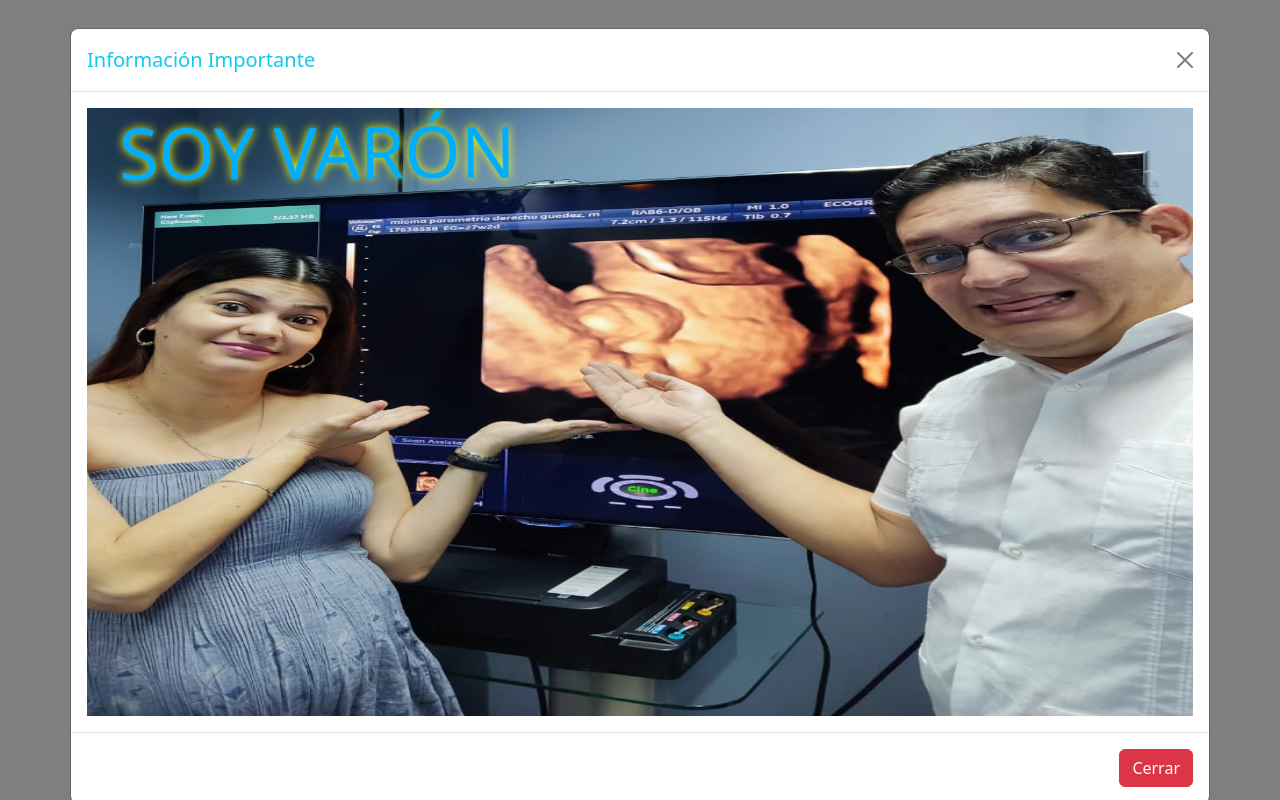
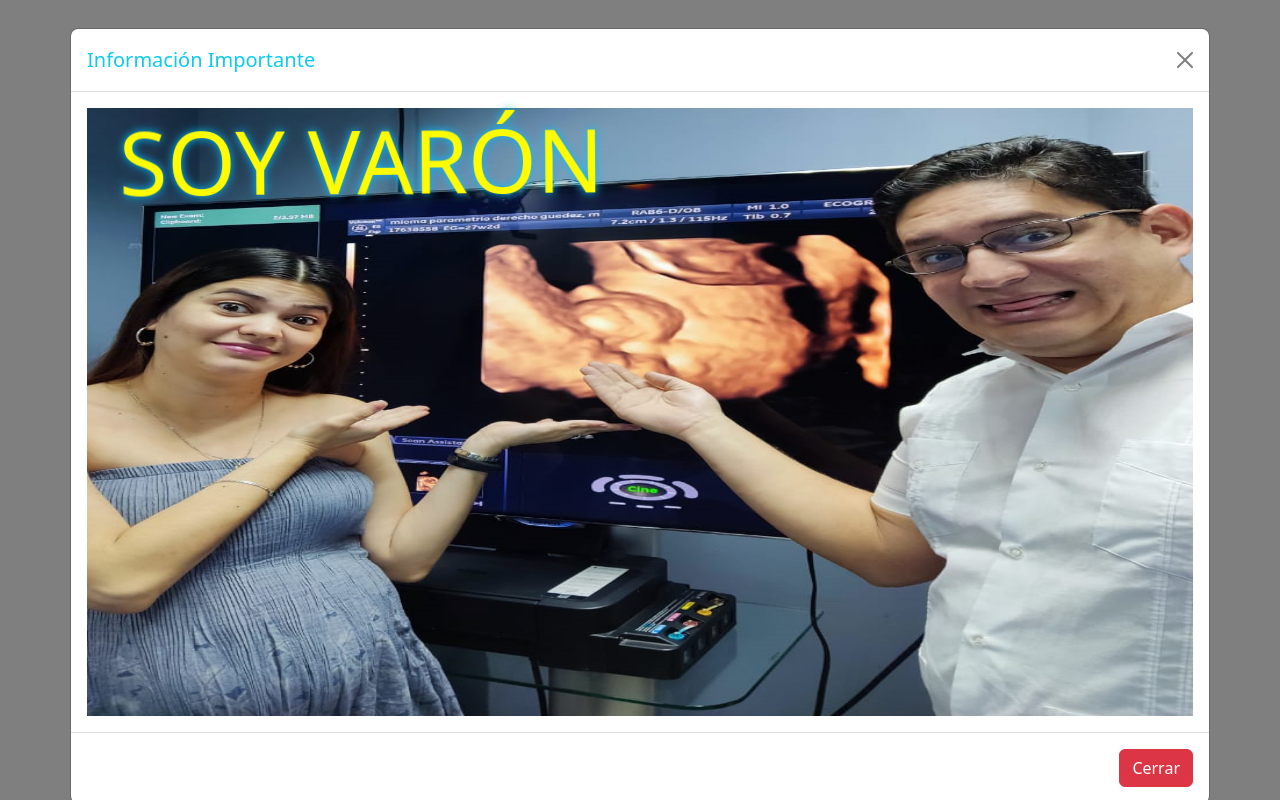
Before and after one commit to AvilaPro/pelibe, a plain HTML site: page index.html in a window 1280 px wide. Both pictures are taken after a click on the button "Iniciar". Drawn offline with nearby package versions, Linux system fonts and the light colour scheme.

Commit message:
second commit

```diff
--- a/index.html
+++ b/index.html
@@ -59,7 +59,7 @@
           <button type="button" class="btn-close" data-bs-dismiss="modal" aria-label="Close"></button>
         </div>
         <div class="modal-body" style="height: 80vh;">
-          <h1 style="position: absolute; left: 50px; font-size: 4.5rem; color: #00aeff; text-shadow: 0 0 10px yellow; animation: myAnim 3s ease-in-out 0s 100 normal forwards;">SOY VARÓN</h1>
+          <h1 style="position: absolute; left: 50px; font-size: 5.5rem; color: #fffb00; text-shadow: 0 0 10px rgb(0, 191, 255); animation: myAnim 3s ease-in-out 0s 100 normal forwards;">SOY VARÓN</h1>
           <img id="foto" src="./img/bolitasDelBebeSinLetras.png" alt="bolitas" width="100%" height="100%">
         </div>
         <div class="modal-footer">
```
